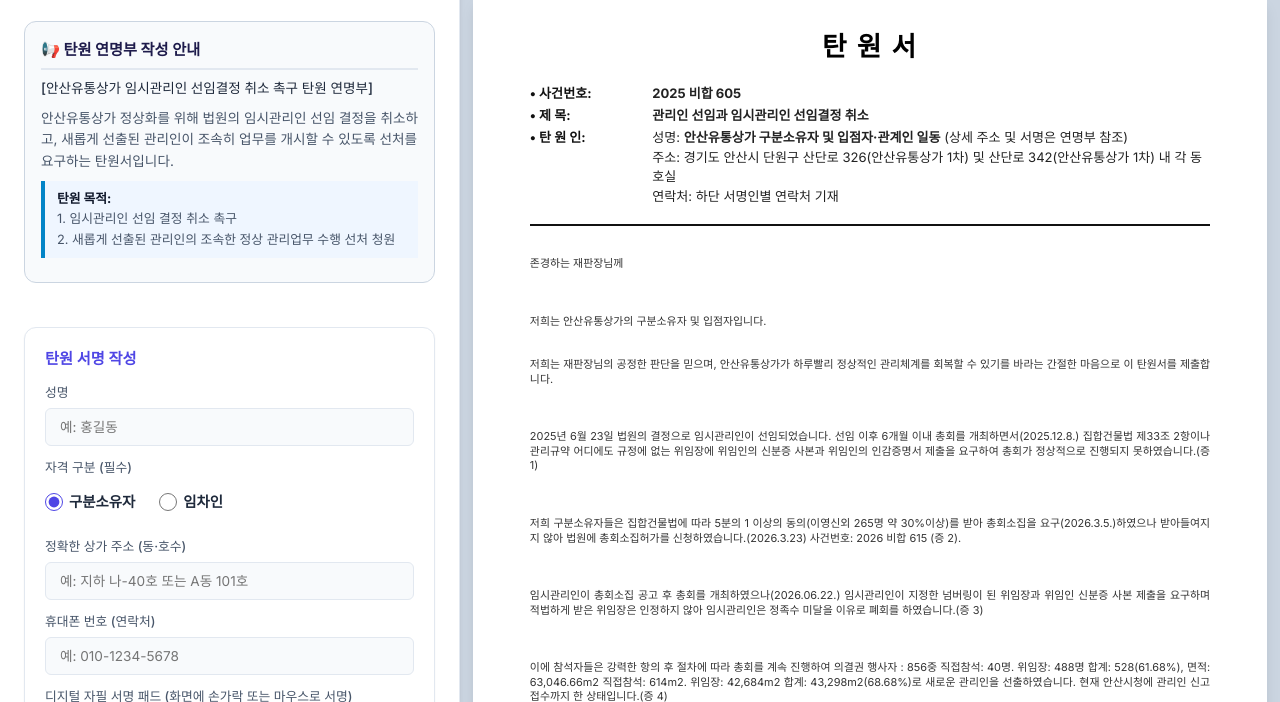
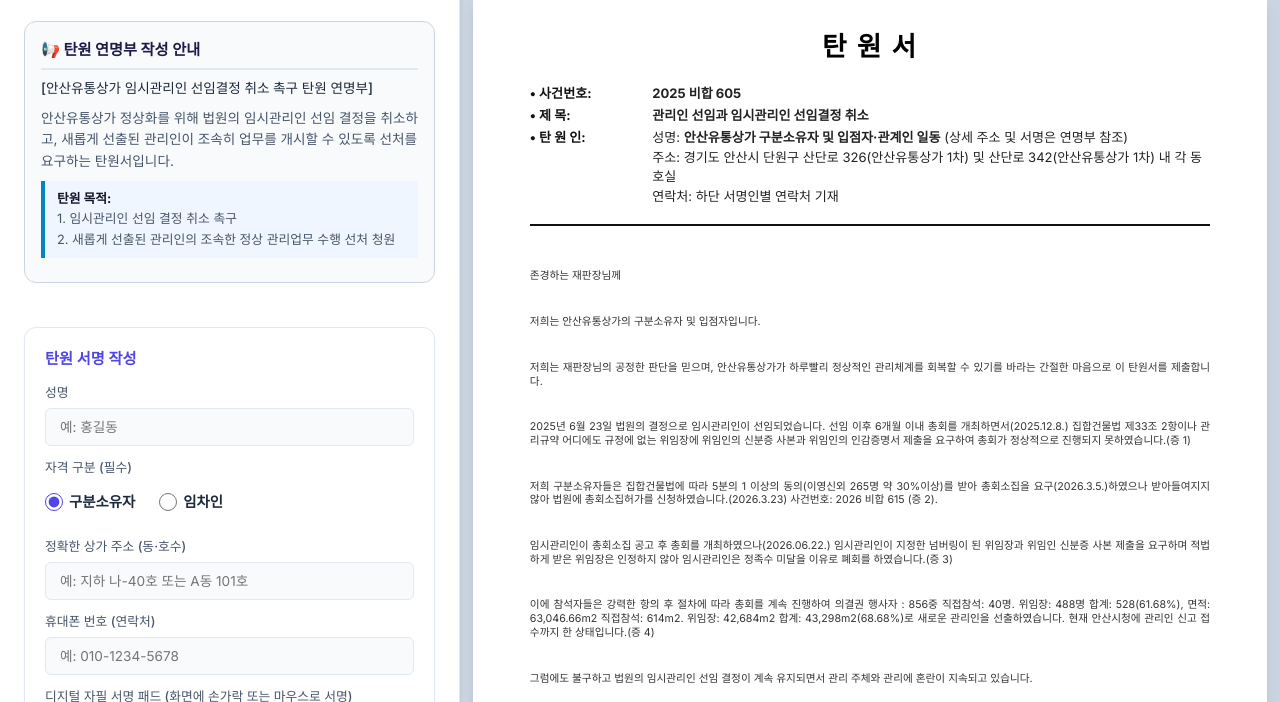
Before and after one commit to soons28/ansan-119, a website: page petition-court/index.html in a window 1280 px wide. Shown: the part 98-800 px from the top of the page. Drawn offline with Linux system fonts and the light colour scheme; no server answers.

Commit message:
fix: Replace br breaks with p tags and force precise 8.0pt size for court-doc-body

```diff
--- a/petition-court/index.html
+++ b/petition-court/index.html
@@ -216,35 +216,21 @@
                     <hr class="doc-divider" style="margin-bottom: 12pt;">
 
                     <div class="doc-body court-doc-body" id="doc-body-content">
-존경하는 재판장님께
-<br><br>
-저희는 안산유통상가의 구분소유자 및 입점자입니다.
-<br>
-저희는 재판장님의 공정한 판단을 믿으며, 안산유통상가가 하루빨리 정상적인 관리체계를 회복할 수 있기를 바라는 간절한 마음으로 이 탄원서를 제출합니다.
-<br><br>
-2025년 6월 23일 법원의 결정으로 임시관리인이 선임되었습니다. 선임 이후 6개월 이내 총회를 개최하면서(2025.12.8.) 집합건물법 제33조 2항이나 관리규약 어디에도 규정에 없는 위임장에 위임인의 신분증 사본과 위임인의 인감증명서 제출을 요구하여 총회가 정상적으로 진행되지 못하였습니다.(증 1)
-<br><br>
-저희 구분소유자들은 집합건물법에 따라 5분의 1 이상의 동의(이영신외 265명 약 30%이상)를 받아 총회소집을 요구(2026.3.5.)하였으나 받아들여지지 않아 법원에 총회소집허가를 신청하였습니다.(2026.3.23) 사건번호: 2026 비합 615 (증 2).
-<br><br>
-임시관리인이 총회소집 공고 후 총회를 개최하였으나(2026.06.22.) 임시관리인이 지정한 넘버링이 된 위임장과 위임인 신분증 사본 제출을 요구하며 적법하게 받은 위임장은 인정하지 않아 임시관리인은 정족수 미달을 이유로 폐회를 하였습니다.(증 3)
-<br><br>
-이에 참석자들은 강력한 항의 후 절차에 따라 총회를 계속 진행하여 의결권 행사자 : 856중 직접참석: 40명. 위임장: 488명 합계: 528(61.68%), 면적: 63,046.66m2 직접참석: 614m2. 위임장: 42,684m2 합계: 43,298m2(68.68%)로 새로운 관리인을 선출하였습니다. 현재 안산시청에 관리인 신고 접수까지 한 상태입니다.(증 4)
-<br><br>
-그럼에도 불구하고 법원의 임시관리인 선임 결정이 계속 유지되면서 관리 주체와 관리에 혼란이 지속되고 있습니다.
-<br><br>
-또한 전기요금(4,5,6월분)과 수도요금(2,3,4,5,6,7.월분)이 미납되어 독촉장과 단전, 단수의 위기에 쓰레기·폐기물 적치, 악취, 누수 등으로 관리가 제대로 이루어지지 않아 구분소유자와 입점자들이 큰 불편과 피해를 겪고 있습니다.(증 5)
-<br><br>
-입점자들이 납부한 관리비를 소송비용과 고문역, 자문역에 매월 각 100만원씩 지출, 기타 비용(경조사)으로 사용하였습니다. 임시관리인은 선임 이후 현재까지 공공요금을 한 차례도 납부하지 않았고(수도 요금은 1월분을 4월 23일에 납부 그 후 미납) (증 6) 상가 관리가 더욱 어려워졌습니다. 그 결과 약 2,000여 구분소유자와 입점자들이 큰 불편과 피해를 겪고 있습니다.
-<br><br>
-존경하는 재판장님.
-<br><br>
-임시관리인은 관리 공백을 해소하기 위한 임시적인 제도입니다. 이제 새로운 관리인이 적법한 절차를 거쳐 선출되고 신고 접수까지 마친 이상, 임시관리인을 계속 유지할 필요성은 상당 부분 해소되었다고 생각합니다.
-<br><br>
-저희는 더 이상 분쟁과 갈등을 원하지 않습니다. 오직 안산유통상가가 하루빨리 정상적인 관리체계를 회복하여 안정적으로 운영되기를 간절히 바랄 뿐입니다.
-<br><br>
-부디 재판장님께서 현재의 사정을 깊이 살펴주시어 임시관리인 선임 결정을 취소하여 주시고, 새롭게 선출된 관리인이 조속히 정상적인 관리업무를 수행할 수 있도록 선처하여 주시기를 간곡히 탄원 드립니다.
-<br><br>
-재판장님의 현명하고 공정한 판단으로 안산유통상가가 다시 안정과 질서를 되찾고, 구분소유자와 입점자들의 권익이 보호될 수 있기를 진심으로 기원합니다.
+                        <p>존경하는 재판장님께</p>
+                        <p>저희는 안산유통상가의 구분소유자 및 입점자입니다.</p>
+                        <p>저희는 재판장님의 공정한 판단을 믿으며, 안산유통상가가 하루빨리 정상적인 관리체계를 회복할 수 있기를 바라는 간절한 마음으로 이 탄원서를 제출합니다.</p>
+                        <p>2025년 6월 23일 법원의 결정으로 임시관리인이 선임되었습니다. 선임 이후 6개월 이내 총회를 개최하면서(2025.12.8.) 집합건물법 제33조 2항이나 관리규약 어디에도 규정에 없는 위임장에 위임인의 신분증 사본과 위임인의 인감증명서 제출을 요구하여 총회가 정상적으로 진행되지 못하였습니다.(증 1)</p>
+                        <p>저희 구분소유자들은 집합건물법에 따라 5분의 1 이상의 동의(이영신외 265명 약 30%이상)를 받아 총회소집을 요구(2026.3.5.)하였으나 받아들여지지 않아 법원에 총회소집허가를 신청하였습니다.(2026.3.23) 사건번호: 2026 비합 615 (증 2).</p>
+                        <p>임시관리인이 총회소집 공고 후 총회를 개최하였으나(2026.06.22.) 임시관리인이 지정한 넘버링이 된 위임장과 위임인 신분증 사본 제출을 요구하며 적법하게 받은 위임장은 인정하지 않아 임시관리인은 정족수 미달을 이유로 폐회를 하였습니다.(증 3)</p>
+                        <p>이에 참석자들은 강력한 항의 후 절차에 따라 총회를 계속 진행하여 의결권 행사자 : 856중 직접참석: 40명. 위임장: 488명 합계: 528(61.68%), 면적: 63,046.66m2 직접참석: 614m2. 위임장: 42,684m2 합계: 43,298m2(68.68%)로 새로운 관리인을 선출하였습니다. 현재 안산시청에 관리인 신고 접수까지 한 상태입니다.(증 4)</p>
+                        <p>그럼에도 불구하고 법원의 임시관리인 선임 결정이 계속 유지되면서 관리 주체와 관리에 혼란이 지속되고 있습니다.</p>
+                        <p>또한 전기요금(4,5,6월분)과 수도요금(2,3,4,5,6,7.월분)이 미납되어 독촉장과 단전, 단수의 위기에 쓰레기·폐기물 적치, 악취, 누수 등으로 관리가 제대로 이루어지지 않아 구분소유자와 입점자들이 큰 불편과 피해를 겪고 있습니다.(증 5)</p>
+                        <p>입점자들이 납부한 관리비를 소송비용과 고문역, 자문역에 매월 각 100만원씩 지출, 기타 비용(경조사)으로 사용하였습니다. 임시관리인은 선임 이후 현재까지 공공요금을 한 차례도 납부하지 않았고(수도 요금은 1월분을 4월 23일에 납부 그 후 미납) (증 6) 상가 관리가 더욱 어려워졌습니다. 그 결과 약 2,000여 구분소유자와 입점자들이 큰 불편과 피해를 겪고 있습니다.</p>
+                        <p>존경하는 재판장님.</p>
+                        <p>임시관리인은 관리 공백을 해소하기 위한 임시적인 제도입니다. 이제 새로운 관리인이 적법한 절차를 거쳐 선출되고 신고 접수까지 마친 이상, 임시관리인을 계속 유지할 필요성은 상당 부분 해소되었다고 생각합니다.</p>
+                        <p>저희는 더 이상 분쟁과 갈등을 원하지 않습니다. 오직 안산유통상가가 하루빨리 정상적인 관리체계를 회복하여 안정적으로 운영되기를 간절히 바랄 뿐입니다.</p>
+                        <p>부디 재판장님께서 현재의 사정을 깊이 살펴주시어 임시관리인 선임 결정을 취소하여 주시고, 새롭게 선출된 관리인이 조속히 정상적인 관리업무를 수행할 수 있도록 선처하여 주시기를 간곡히 탄원 드립니다.</p>
+                        <p>재판장님의 현명하고 공정한 판단으로 안산유통상가가 다시 안정과 질서를 되찾고, 구분소유자와 입점자들의 권익이 보호될 수 있기를 진심으로 기원합니다.</p>
                     </div>
 
                     <div class="doc-footer" id="doc-footer-content" style="border-top: none; padding-top: 0;">
--- a/petition-court/style.css
+++ b/petition-court/style.css
@@ -446,11 +446,11 @@ textarea {
     margin-bottom: 12pt !important;
 }
 .court-doc-body {
-    font-size: 8.2pt !important;
-    line-height: 1.32 !important;
+    font-size: 8.0pt !important;
+    line-height: 1.30 !important;
 }
 .court-doc-body p {
-    margin-bottom: 2pt !important;
+    margin: 0 0 4px 0 !important;
 }
 .court-a4-page {
     padding: 8mm 15mm 6mm 15mm !important;
@@ -676,6 +676,13 @@ textarea {
     .doc-body p {
         margin-bottom: 4pt !important; /* Tighten paragraph gap on print */
     }
+    .court-doc-body {
+        font-size: 8.0pt !important;
+        line-height: 1.30 !important;
+    }
+    .court-doc-body p {
+        margin: 0 0 4px 0 !important;
+    }
     .doc-footer {
         margin-top: 4pt !important;
         padding-top: 2pt !important;
```
